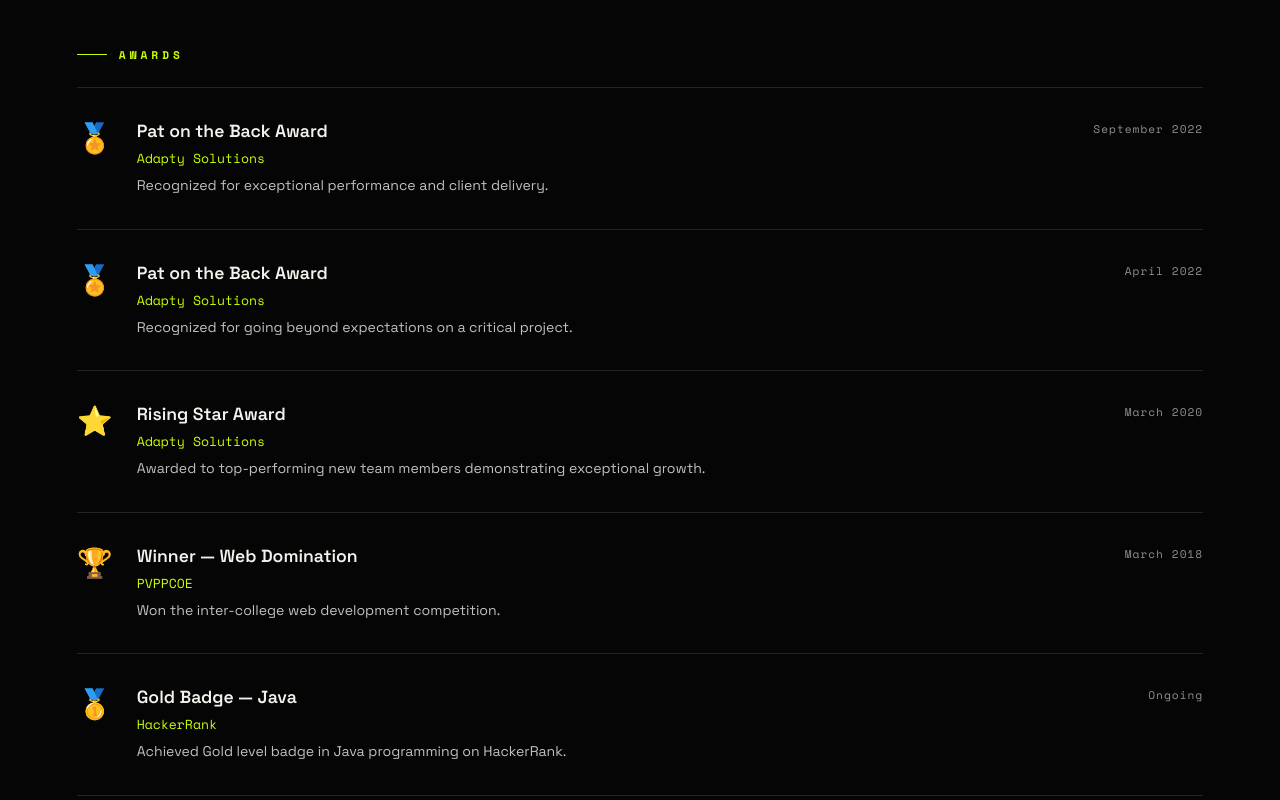
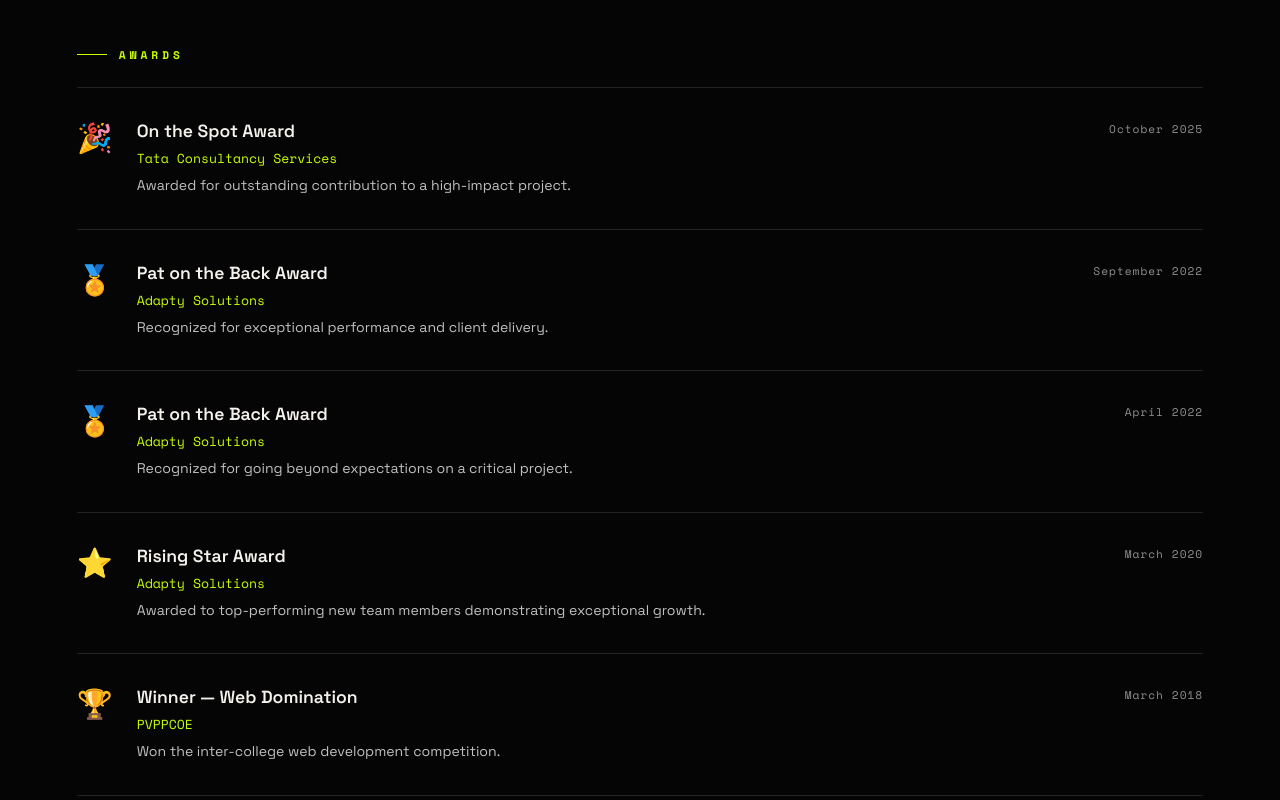
Before and after one commit to viku53/CV-Portfolio, a React (Vite) app: page / in a window 1280 px wide. Shown: the part 8080-8880 px from the top of the page. Built offline with nearby package versions, Linux system fonts and the light colour scheme.

Commit message:
Added TCS Award

```diff
--- a/src/components/Achievements.jsx
+++ b/src/components/Achievements.jsx
@@ -1,6 +1,7 @@
 import React from 'react';
 import { motion } from 'framer-motion';
 import './Achievements.css';
+import { title } from 'framer-motion/client';
 
 const certifications = [
   {
@@ -20,6 +21,13 @@ const certifications = [
 ];
 
 const awards = [
+  {
+    title: 'On the Spot Award',
+    org: 'Tata Consultancy Services',
+    date: 'October 2025',
+    desc: 'Awarded for outstanding contribution to a high-impact project.',
+    icon: '🎉',
+  },
   {
     title: 'Pat on the Back Award',
     org: 'Adapty Solutions',
```
